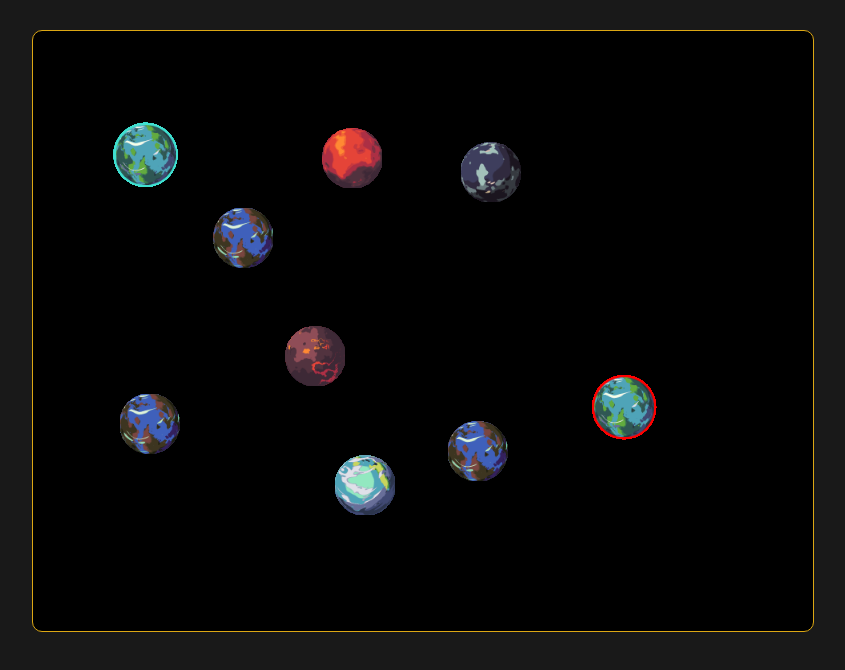
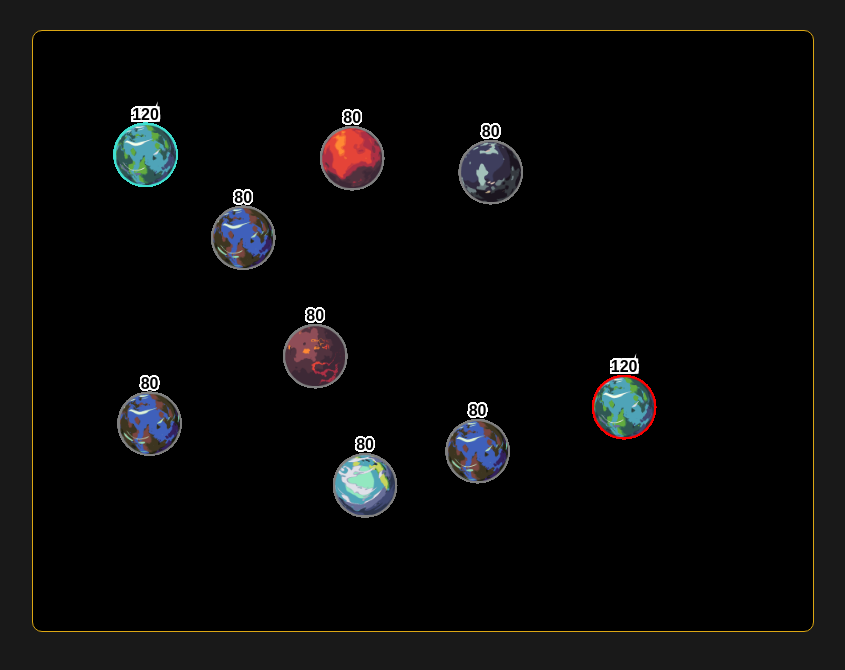
Before and after one commit to Samuel1337/Annihilate, a website built with webpack: page index.html in a window 1280 px wide. Shown: the part 84-754 px from the top of the page, without its empty margins (217-1062 px from the left). Built offline with nearby package versions, Linux system fonts and the light colour scheme; a web font is replaced by a local one.

Commit message:
caption planets

```diff
--- a/index.html
+++ b/index.html
@@ -13,7 +13,8 @@
     <link rel="preconnect" href="https://fonts.googleapis.com">
     <link rel="preconnect" href="https://fonts.gstatic.com" crossorigin>
     <link href="https://fonts.googleapis.com/css2?family=Rampart+One&display=swap" rel="stylesheet">
-    <title>Project Name</title>
+    <link rel="icon" href="./src/assets/icon/icon.png">
+    <title>Annihilate</title>
   </head>
 
   <body>
--- a/src/ai.js
+++ b/src/ai.js
@@ -1,5 +1,5 @@
 export class Ai {
-    constructor(level) {
+    constructor(level=1) {
         this.color = "red"
         this.cap = 120;
         this.rate = 3;
--- a/src/game.js
+++ b/src/game.js
@@ -9,13 +9,18 @@ export class Game {
         // basic settings
         this.canvas = canvas;
         this.ctx = ctx;
-        this.planets = [];
-        this.planets = this.setUpPlanets(num);
 
         // sets up players
         this.space = new Space();
         this.player = new Player();
         this.ai = new Ai();
+        console.log(this.space)
+        console.log(this.player)
+        console.log(this.ai)
+
+        // sets up planets
+        this.planets = [];
+        this.planets = this.setUpPlanets(num);
 
         // sets up selector
         this.selector = new Selector(canvas);
@@ -33,7 +38,7 @@ export class Game {
             this.background(this.canvas, ctx);
             this.selector.draw(ctx);
             this.planets.forEach(planet => {
-                planet.draw(ctx);
+                planet.step(ctx);
             });
         }, 100);
     }
@@ -64,14 +69,14 @@ export class Game {
             // sets up player and AI
             ready = true;
             this.planets = [
-                new Planet(Game.leftPos(), "turquoise", 0, game),
-                new Planet(Game.rightPos(), "red", 1, game)
+                new Planet(Game.leftPos(), this.player, 0, game),
+                new Planet(Game.rightPos(), this.ai, 1, game)
             ];
             let planetId = 2;
 
             for (let i = 0; i < num; i++) {
                 // sets up free planets
-                this.planets.push(new Planet(Game.randomPos(), "orange", planetId, game));
+                this.planets.push(new Planet(Game.randomPos(), this.space, planetId, game));
                 console.log(game);
                 planetId += 1;
             }
--- a/src/index.js
+++ b/src/index.js
@@ -4,13 +4,26 @@ const { GameView } = require("./game_view");
 document.addEventListener("DOMContentLoaded", function () {
   // sets up the canvas and ctx
   const canvas = document.querySelector("canvas");
+  const ctx = canvas.getContext("2d");
+
+  // resizes canvas to fit the screen
   canvas.width = window.innerWidth - 500;
   canvas.height = window.innerHeight - 200;
-  console.log(canvas.width + " x " + canvas.height);
-  const ctx = canvas.getContext("2d");
+
+  // loads fonts
+  // loadFonts();
 
   //creates game and gameView
-  console.log(ctx);
   const game = new Game(canvas, ctx, 7);
   new GameView(game, ctx).start();
 });
+
+async function loadFonts() {
+  const font = new FontFace('pressStart', 'https://fonts.googleapis.com/css2?family=Press+Start+2P&display=swap');
+  // wait for font to be loaded
+  await font.load();
+  // add font to document
+  document.fonts.add(font);
+  // enable font with CSS class
+  document.body.classList.add('fonts-loaded');
+}
--- a/src/planet.js
+++ b/src/planet.js
@@ -1,15 +1,21 @@
 export class Planet {
-    constructor(pos, color, id, game) {
+    constructor(pos, owner, id, game) {
         // basic planet settings
         this.pos = pos;
-        this.defaultColor = color;
-        this.color = color;
+        this.owner = owner;
         this.id = id;
         this.game = game;
+        this.defaultColor = owner.color;
+        this.color = owner.color;
 
         // arbitrary planet settings
         this.radius = 30;
         this.center = [this.pos[0]+this.radius, this.pos[1]+this.radius];
+
+        // core gameplay settings
+        this.population = 80;
+        this.cap = owner.cap;
+        this.rate = owner.rate;
 
         // random choice of planet sprite from ./assets/planets
         const imgIdx = Math.floor(Math.random() * (12));
@@ -18,7 +24,6 @@ export class Planet {
         this.image = new Image();
         this.image.src = `./src/assets/planets/planet_${imgIdx}.png`;
         this.frameIdx = 0;
-        this.arcPos = [this.pos[0]+this.radius, this.pos[1]+this.radius];
 
         // selects canvas and context
         this.canvas = document.querySelector("canvas");
@@ -35,18 +40,12 @@ export class Planet {
         this.selected = false;
     }
 
-    frame() {
-        // crops the sprite image into frames and iterates through them
-        let frame = 300*this.frameIdx;
-        this.frameIdx++;
-        if (this.frameIdx === 50) {
-            this.frameIdx = 0;
-        }
-        return frame;
+    step(ctx) {
+        this.draw(ctx);
+        this.growPopulation();
     }
 
     draw(ctx) {
-
         // adds event listener that highlights the planet (hover, click)
         this.isMouseOn();
         if (this.selected) {
@@ -59,20 +58,25 @@ export class Planet {
 
         // draws the number of fighters on the planet
         this.drawPopulation(ctx);
+    }
 
+    frame() {
+        // crops the sprite image into frames and iterates through them
+        let frame = 300*this.frameIdx;
+        this.frameIdx++;
+        if (this.frameIdx === 50) {
+            this.frameIdx = 0;
+        }
+        return frame;
     }
 
     drawOutline(ctx) {
         // sets up colored outline
         ctx.fillStyle = this.color;
         ctx.beginPath();
-        ctx.arc(...this.arcPos,this.radius+2,0,2*Math.PI);
+        ctx.arc(...this.center,this.radius+2,0,2*Math.PI);
         ctx.closePath();
-
-        // draws the colored outline
-        if (this.color != "orange") {
-            ctx.fill();
-        }
+        ctx.fill();
     }
 
     drawImage(ctx) {
@@ -82,7 +86,30 @@ export class Planet {
     }
 
     drawPopulation(ctx) {
+        // draws white backdrop
+        ctx.strokeStyle = "white";
+        ctx.font = 'bold 16px sans-serif';
+        ctx.textAlign = "center";
+        // ctx.textBaseline = "hanging";
+        ctx.lineWidth = 3;
+        ctx.strokeText(`${this.population}`, this.center[0],this.center[1]-this.radius-5);
 
+        // draws black text
+        ctx.fillStyle = "black";
+        ctx.font = 'bold 16px sans-serif';
+        ctx.textAlign = "center";
+        // ctx.textBaseline = "hanging";
+        ctx.fillText(`${this.population}`, this.center[0],this.center[1]-this.radius-5);
+
+    }
+
+    growPopulation() {
+        // increments planet population to its peak
+        if (this.population >= this.cap) {
+            this.population = this.cap;
+        } else {
+            this.population += this.rate;
+        }
     }
 
     isCollidedWith(otherPlanet) {
@@ -203,7 +230,7 @@ export class Planet {
     highlight() {
         this.ctx.fillStyle = this.defaultColor;
         this.ctx.beginPath();
-        this.ctx.arc(...this.arcPos,this.radius+5,0,2*Math.PI);
+        this.ctx.arc(...this.center,this.radius+5,0,2*Math.PI);
         this.ctx.closePath();
         this.ctx.fill();
     }
--- a/src/player.js
+++ b/src/player.js
@@ -1,5 +1,5 @@
 export class Player {
-    constructor(color, cap, rate) {
+    constructor(color="turquoise", cap=120, rate=3) {
         this.color = color;
         this.cap = cap;
         this.rate = rate;
--- a/src/selector.js
+++ b/src/selector.js
@@ -35,7 +35,7 @@ export class Selector {
       ctx.beginPath();
       ctx.moveTo(...this.firstPos);
       ctx.lineTo(...this.secondPos);
-      ctx.lineWidth = 15;
+      // ctx.lineWidth = 15;
       ctx.closePath();
       ctx.stroke();
     }
--- a/src/space.js
+++ b/src/space.js
@@ -1,6 +1,6 @@
 export class Space {
     constructor() {
-        this.color = "orange";
+        this.color = "gray";
         this.cap = 80;
         this.rate = 1;
       }
```
Also changed, not shown: dist/main.js, src/assets/icon/icon.png (added).
